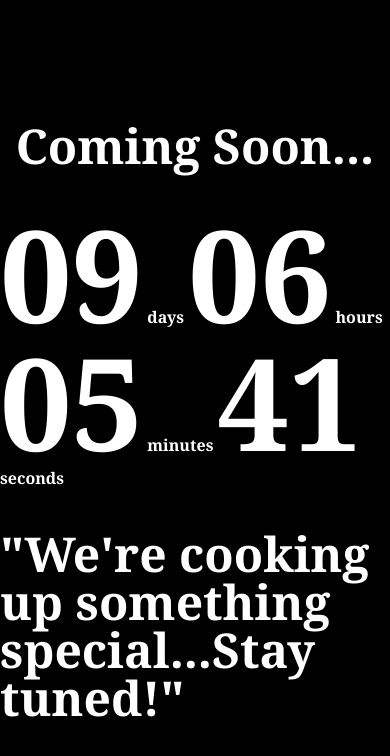
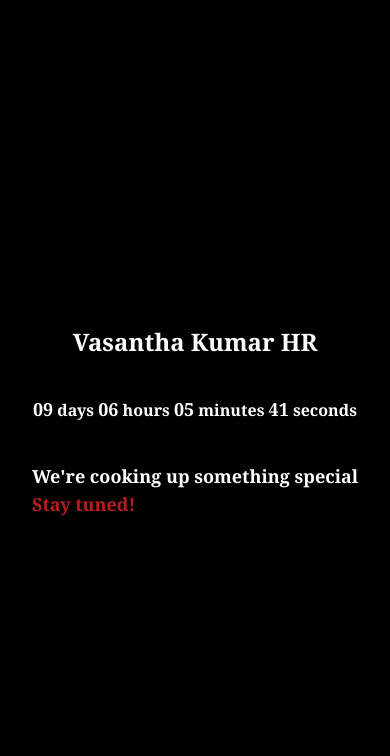
Before and after one commit to CIBI-OFF/Web_Page_Countdown, a website: page bulid/index.html in a window 390 px wide. Drawn offline with Linux system fonts and the light colour scheme.

Commit message:
added responsive

```diff
--- a/bulid/index.html
+++ b/bulid/index.html
@@ -8,24 +8,43 @@
     <link rel="stylesheet" href="./css/style.css" />
     <script src="script.js"></script>
   </head>
-  <body class="bg-black font-bold flex flex-col h-screen text-white font-serif">
+  <body class="bg-black flex flex-col h-screen text-white font-serif">
     <section
-      class="flex flex-col justify-center items-center h-screen"
+      class="flex flex-col justify-center items-center h-screen font-bold"
     >
-      <div class="text-5xl pb-10">Coming Soon...</div>
+      <div>
+        <p class="pb-10 text-2xl lg:text-5xl xl:text-6xl">Vasantha Kumar HR</p>
+      </div>
       <div>
         <div class="timer">
-          <span id="days" class="countdown text-9xl "></span>
+          <span
+            id="days"
+            class="countdown text-lg lg:text-8xl xl:text-9xl"
+          ></span>
           days
-          <span id="hours" class="countdown text-9xl"></span> hours
-          <span id="minutes" class="countdown text-9xl"></span>
+          <span
+            id="hours"
+            class="countdown text-lg lg:text-8xl xl:text-9xl"
+          ></span>
+          hours
+          <span
+            id="minutes"
+            class="countdown text-lg lg:text-8xl xl:text-9xl"
+          ></span>
           minutes
-          <span id="seconds" class="countdown text-9xl"></span>
+          <span
+            id="seconds"
+            class="countdown text-lg lg:text-8xl xl:text-9xl"
+          ></span>
           seconds
         </div>
       </div>
-      <div class="text-5xl pt-10">"We're cooking up something special...Stay tuned!"</div>
       <div>
+        <p class="pt-10 text-lg lg:text-3xl xl:text-4xl">
+          We're cooking up something special
+        </p>
+        <p class="text-lg lg:text-3xl xl:text-4xl text-red-700">Stay tuned!</p>
+      </div>
     </section>
   </body>
 </html>
```
Also changed, not shown: bulid/css/style.css.
